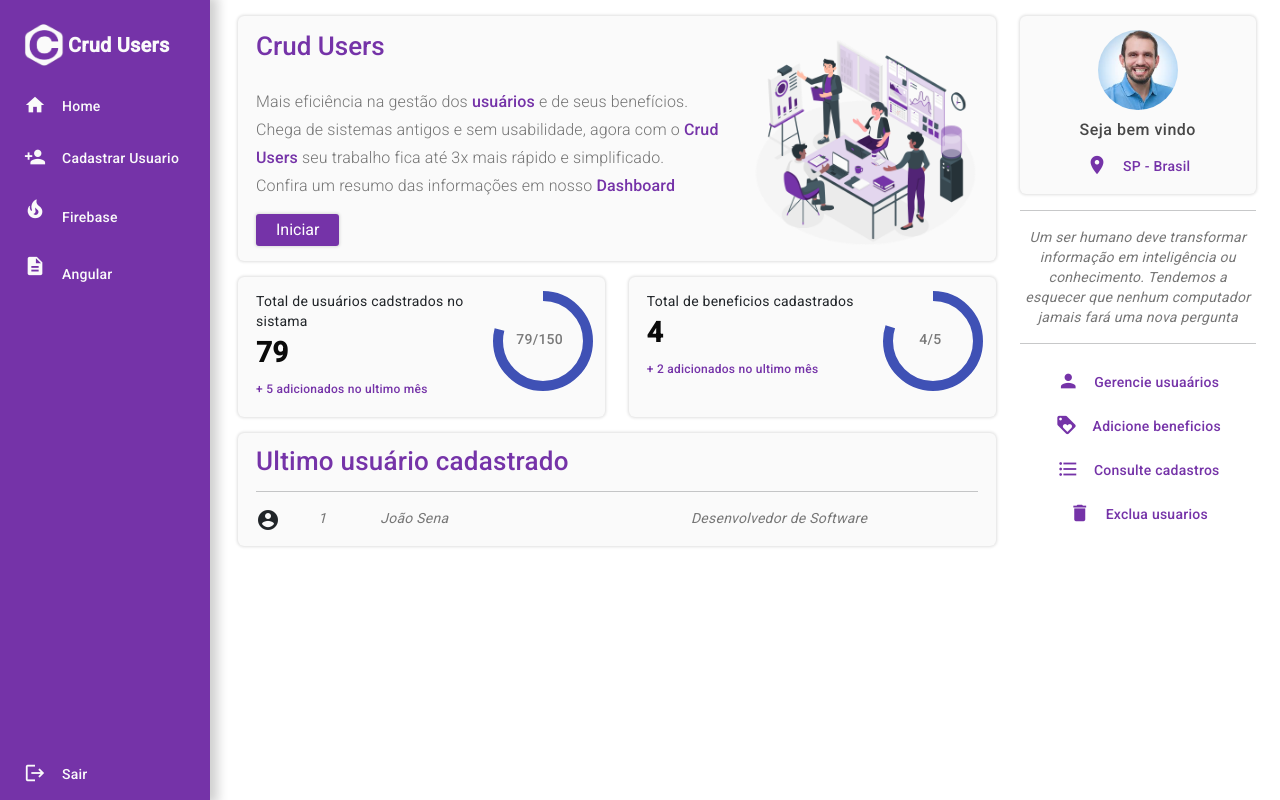
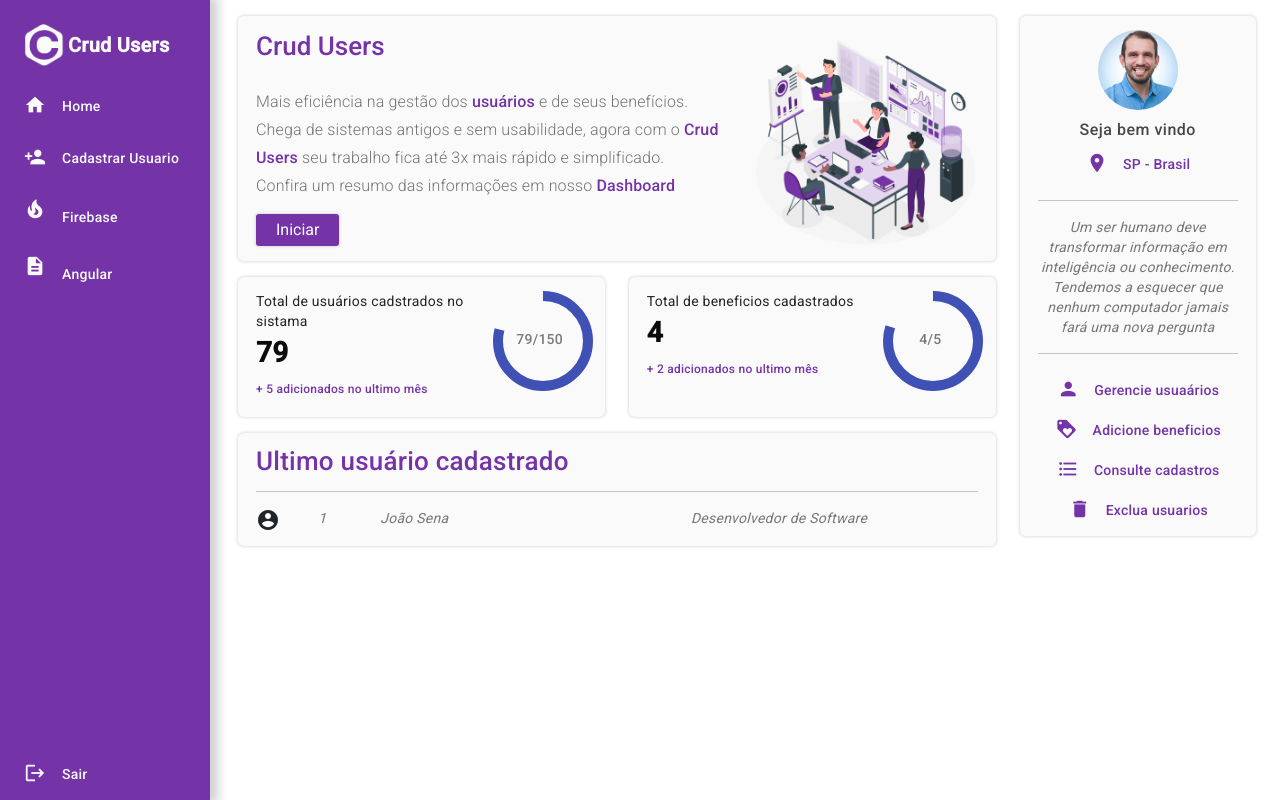
Before and after one commit to marcosalexandria/curso-angular-17-firebase, an Angular app in the folder crud-usuarios/: page /home in a window 1280 px wide. Built offline with nearby package versions, Linux system fonts and the light colour scheme.

Commit message:
fix: corrige tela

```diff
--- a/crud-usuarios/src/app/pages/home/home.component.html
+++ b/crud-usuarios/src/app/pages/home/home.component.html
@@ -105,7 +105,7 @@
         <h4>Seja bem vindo</h4>
         <h5> {{userName}} </h5>
         <li><mat-icon>location_on</mat-icon> SP - Brasil</li>
-      </div>
+
 
         <hr class="hr">
         <p class="texto-p">Um ser humano deve transformar informação em inteligência ou conhecimento. Tendemos a esquecer que nenhum computador jamais fará uma nova pergunta</p>
@@ -119,6 +119,10 @@
 
       </div>
 
+
+
+    </div>
+
   </div>
 </div>
 
--- a/crud-usuarios/src/app/pages/home/home.component.scss
+++ b/crud-usuarios/src/app/pages/home/home.component.scss
@@ -59,7 +59,7 @@ li{
   font-size: 14px;
   font-weight: 500;
   color: #868686;
-  padding: 10px 0px;
+  padding: 8px 0px;
   margin: 0;
   display: flex;
   align-items: center;
@@ -77,7 +77,6 @@ li{
 
 .container-perfil{
   text-align: center;
-
   h4{
     font-size: 16px;
     color: #474747;
```
Lines whose indentation alone changed are shown as unchanged.
